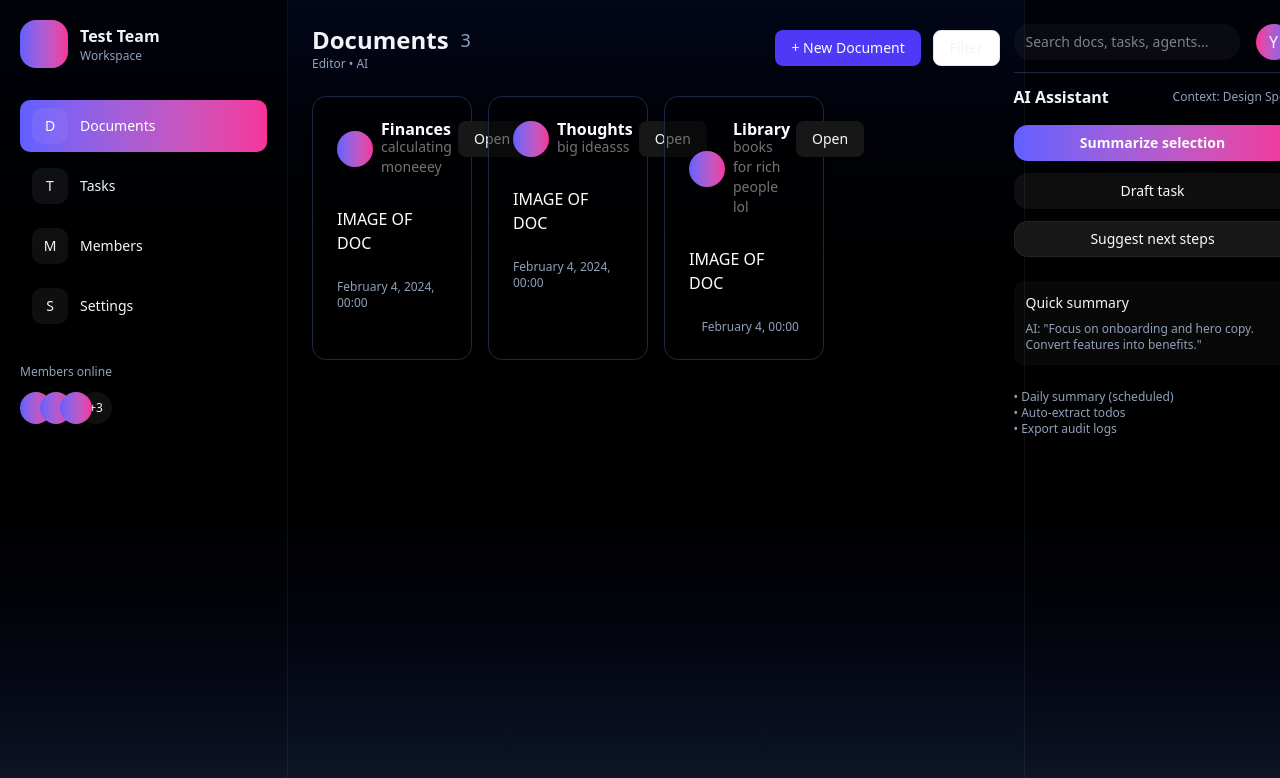
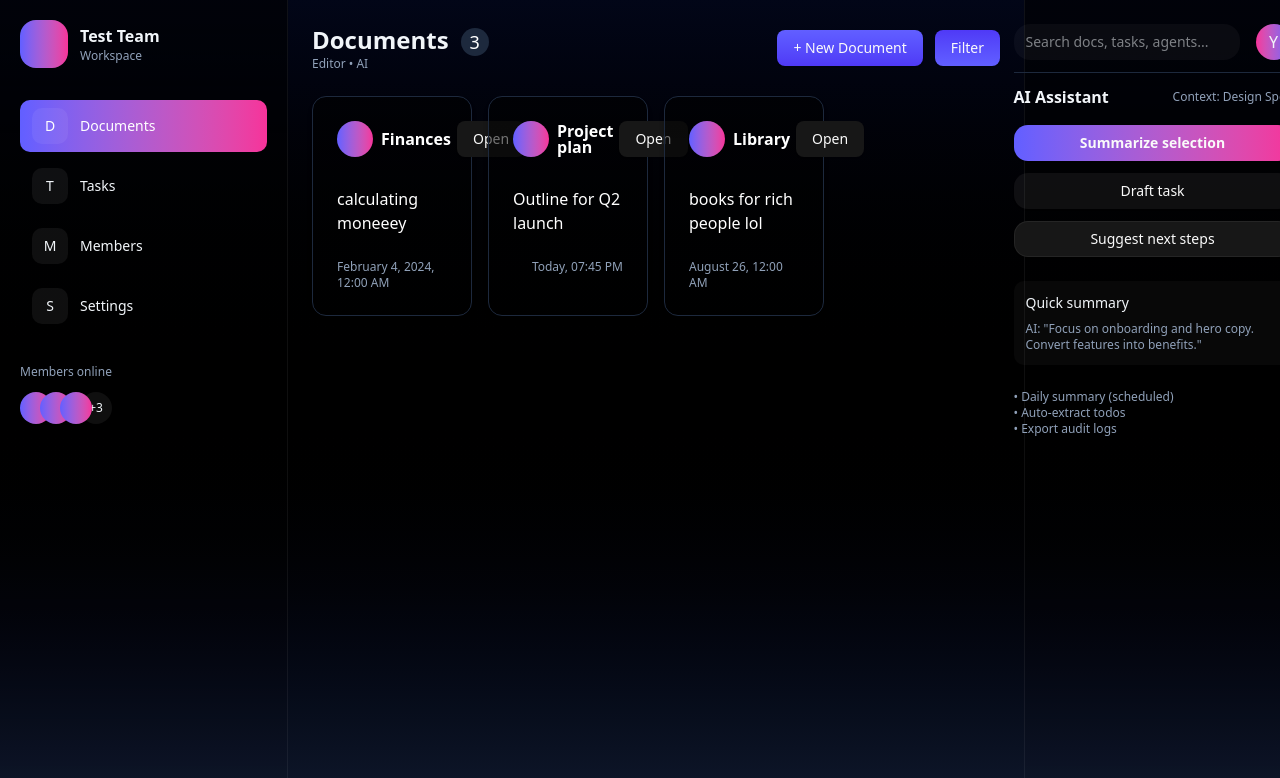
Before and after one commit to ATLAS129/symplexia-space, a Next.js app in the folder frontend/: page /workspace/1/documents in a window 1280 px wide. Shown: the top 778 px of the page. Built offline with nearby package versions, Linux system fonts and the light colour scheme.

Commit message:
minor changes in documents page and tasks page

```diff
--- a/frontend/src/app/(main)/page.tsx
+++ b/frontend/src/app/(main)/page.tsx
@@ -39,9 +39,11 @@ export default function MainPage() {
           </div>
 
           <div className="mt-8 flex gap-4">
-            <Button className="px-6 py-3 rounded-2xl bg-gradient-to-r from-cyan-400 to-indigo-500 shadow-lg font-semibold">
-              <Link href="/workspace">Get started</Link>
-            </Button>
+            <Link href="/workspace">
+              <Button className="px-6 py-3 rounded-2xl bg-gradient-to-r from-cyan-400 to-indigo-500 shadow-lg font-semibold">
+                Get started
+              </Button>
+            </Link>
             <Button className="px-6 py-3 rounded-2xl bg-white/6 hover:bg-white/8 transition">
               See demo
             </Button>
--- a/frontend/src/app/workspace/[workspaceId]/documents/page.tsx
+++ b/frontend/src/app/workspace/[workspaceId]/documents/page.tsx
@@ -24,15 +24,15 @@ const initialCards: Document[] = [
   },
   {
     id: 2,
-    title: "Thoughts",
-    description: "big ideasss",
-    createdAt: new Date("2024-02-04"),
+    title: "Project plan",
+    description: "Outline for Q2 launch",
+    createdAt: new Date(),
   },
   {
     id: 3,
     title: "Library",
     description: "books for rich people lol",
-    createdAt: new Date("2025-02-04"),
+    createdAt: new Date("2025-08-26"),
   },
 ];
 
@@ -65,7 +65,9 @@ export default function WorkspacePage() {
           <div>
             <div className="flex items-center gap-3">
               <h1 className="text-2xl font-semibold">Documents</h1>
-              <div className="text-lg text-slate-400">{documents.length}</div>
+              <div className="text-lg rounded-full bg-slate-800 w-7 h-7 flex justify-center items-center text-white translate-y-0.5">
+                {documents.length}
+              </div>
             </div>
 
             <div className="text-xs text-slate-400">Editor • AI</div>
@@ -74,7 +76,7 @@ export default function WorkspacePage() {
           <div className="flex items-center gap-3">
             <Dialog open={openNew} onOpenChange={setOpenNew}>
               <DialogTrigger asChild>
-                <Button className="bg-indigo-600 hover:bg-indigo-700">
+                <Button className="bg-gradient-to-b from-indigo-500 to-indigo-600 hover:from-indigo-600">
                   + New Document
                 </Button>
               </DialogTrigger>
@@ -109,7 +111,9 @@ export default function WorkspacePage() {
               </DialogContent>
             </Dialog>
 
-            <Button variant="outline">Filter</Button>
+            <Button className="bg-gradient-to-b from-indigo-600 to-indigo-500 hover:to-indigo-600">
+              Filter
+            </Button>
           </div>
         </div>
         <DocumentsCards documents={documents} />
--- a/frontend/src/app/workspace/[workspaceId]/tasks/page.tsx
+++ b/frontend/src/app/workspace/[workspaceId]/tasks/page.tsx
@@ -267,7 +267,7 @@ export default function TasksPage() {
           <div className="flex items-center gap-3">
             <Dialog open={openNew} onOpenChange={setOpenNew}>
               <DialogTrigger asChild>
-                <Button className="bg-indigo-600 hover:bg-indigo-700">
+                <Button className="bg-gradient-to-b from-indigo-500 to-indigo-600 hover:from-indigo-600">
                   + New Task
                 </Button>
               </DialogTrigger>
@@ -316,7 +316,9 @@ export default function TasksPage() {
               </DialogContent>
             </Dialog>
 
-            <Button variant="outline">Filter</Button>
+            <Button className="bg-gradient-to-b from-indigo-600 to-indigo-500 hover:to-indigo-600">
+              Filter
+            </Button>
           </div>
         </div>
 
--- a/frontend/src/components/DocumentsCards.tsx
+++ b/frontend/src/components/DocumentsCards.tsx
@@ -24,7 +24,7 @@ export default function DocumentsCards({
       {documents?.map((card: Document) => (
         <Card
           key={card.id}
-          className={`rounded-xl border-slate-800 bg-gradient-to-b from-black/60 to-black/30 shadow-md text-white`}
+          className="w-full h-full rounded-xl border-slate-800 bg-gradient-to-b from-black/60 to-black/30 shadow-md text-white"
         >
           <CardHeader>
             <div className="flex gap-2 items-center">
@@ -33,38 +33,51 @@ export default function DocumentsCards({
                 <CardTitle className="flex items-center gap-3">
                   {card.title}
                 </CardTitle>
-                <CardDescription>{card.description}</CardDescription>
+                <CardDescription></CardDescription>
               </div>
             </div>
 
             <CardAction>
-              <Button variant="default">
-                <Link href="/workspace/document">Open</Link>
-              </Button>
+              <Link href={`documents/${card.id}`}>
+                <Button variant="default">Open</Button>
+              </Link>
             </CardAction>
           </CardHeader>
-          <CardContent>IMAGE OF DOC</CardContent>
+          <CardContent>{card.description}</CardContent>
           <CardFooter className="flex justify-end items-end">
             <div className="text-xs text-slate-400">
               {(() => {
-                const d = card.createdAt;
+                const d = new Date(card.createdAt);
                 const now = new Date();
-                const oneYearMs = 365 * 24 * 60 * 60 * 1000;
-                const time = d.toTimeString().slice(0, 5);
-                const date =
-                  now.getTime() - d.getTime() > oneYearMs
+                const msPerDay = 24 * 60 * 60 * 1000;
+                const midnight = (t: Date) =>
+                  new Date(t.getFullYear(), t.getMonth(), t.getDate());
+                const diffDays = Math.round(
+                  (midnight(now).getTime() - midnight(d).getTime()) / msPerDay
+                );
+                const oneYear = 365 * msPerDay;
+                const time = d.toLocaleTimeString("en-US", {
+                  hour: "2-digit",
+                  minute: "2-digit",
+                });
+
+                const dateLabel =
+                  now.getTime() - d.getTime() > oneYear
                     ? d.toLocaleDateString("en-US", {
                         year: "numeric",
                         month: "long",
                         day: "numeric",
                       })
-                    : d.toDateString() === now.toDateString()
+                    : diffDays === 0
                     ? "Today"
+                    : diffDays === 1
+                    ? "Yesterday"
                     : d.toLocaleDateString("en-US", {
                         month: "long",
                         day: "numeric",
                       });
-                return `${date}, ${time}`;
+
+                return `${dateLabel}, ${time}`;
               })()}
             </div>
           </CardFooter>
--- a/frontend/src/components/NavItem.tsx
+++ b/frontend/src/components/NavItem.tsx
@@ -14,23 +14,23 @@ export default function NavItem({
   const pathName = usePathname();
 
   return (
+    <Link
+      className="flex items-center"
+      href={`/workspace/${workspaceId}/${label.toLowerCase()}`}
+    >
       <div
-      className={`px-3 py-2 rounded-lg flex items-center gap-3 cursor-pointer ${
+        className={`w-full px-3 py-2 rounded-lg flex items-center gap-3 cursor-pointer ${
           pathName.slice(1).replace(`workspace/${workspaceId}/`, "") ===
           label.toLowerCase()
             ? "bg-gradient-to-r from-indigo-500 to-pink-500 text-white"
             : "hover:bg-white/5"
         }`}
       >
-      <Link
-        className="flex items-center gap-3 w-full h-full"
-        href={`/workspace/${workspaceId}/${label.toLowerCase()}`}
-      >
         <div className="w-9 h-9 rounded-lg bg-white/6 grid place-items-center text-sm">
           {label[0]}
         </div>
         <div className="text-sm">{label}</div>
+      </div>
     </Link>
-    </div>
   );
 }
--- a/frontend/src/components/tasks/DragPreview.tsx
+++ b/frontend/src/components/tasks/DragPreview.tsx
@@ -5,7 +5,7 @@ import { Badge } from "../ui/Badge";
 export default function DragPreview({ task }: { task?: Task }) {
   if (!task) return null;
   return (
-    <div className="w-3/4 rounded-xl p-3 bg-gradient-to-b from-indigo-600/60 to-pink-500/30 text-white shadow-2xl transform-gpu transition-all duration-180 ease-out scale-105">
+    <div className="w-full rounded-xl p-3 bg-gradient-to-b from-indigo-600/60 to-pink-500/30 text-white shadow-2xl transform-gpu transition-all duration-180 ease-out scale-105">
       <div className="flex items-center justify-between gap-3">
         <div className="flex items-center gap-3">
           <Avatar
@@ -13,19 +13,26 @@ export default function DragPreview({ task }: { task?: Task }) {
             fallback={task.assignee?.initials ?? "U"}
           />
           <div>
-            <div className="font-medium">{task.title}</div>
+            <div className="font-medium">
+              {task.title.length > 20
+                ? `${task.title.slice(0, 20)}...`
+                : task.title}
+            </div>
             <div className="text-xs mt-0.5 opacity-90">
               {task.assignee?.name ?? "Unassigned"} · {task.due ?? "No due"}
             </div>
           </div>
         </div>
         <Badge
-          variant={
-            task.priority === "High"
-              ? "destructive"
+          className={
+            "text-xs " +
+            (task.priority === "High"
+              ? "bg-red-600/20 text-red-400"
               : task.priority === "Medium"
-              ? "secondary"
-              : "outline"
+              ? "bg-yellow-600/20 text-yellow-400"
+              : task.priority === "Low"
+              ? "bg-green-600/20 text-green-400"
+              : "bg-slate-600/20 text-slate-400")
           }
         >
           {task.priority}
--- a/frontend/src/components/tasks/SortableTask.tsx
+++ b/frontend/src/components/tasks/SortableTask.tsx
@@ -41,10 +41,7 @@ export default function SortableTask({
     >
       <div className="flex items-start justify-between gap-3">
         <div className="flex items-center gap-3">
-          <Avatar
-            className="w-9 h-9"
-            fallback={task.assignee?.initials ?? "U"}
-          />
+          <Avatar className="w-9 h-9" />
           <div>
             <div className="font-medium text-sm leading-tight">
               {task.title}
@@ -57,12 +54,15 @@ export default function SortableTask({
 
         <div className="flex flex-col items-end gap-2">
           <Badge
-            variant={
-              task.priority === "High"
-                ? "destructive"
+            className={
+              "text-xs " +
+              (task.priority === "High"
+                ? "bg-red-600/20 text-red-400"
                 : task.priority === "Medium"
-                ? "secondary"
-                : "outline"
+                ? "bg-yellow-600/20 text-yellow-400"
+                : task.priority === "Low"
+                ? "bg-green-600/20 text-green-400"
+                : "bg-slate-600/20 text-slate-400")
             }
           >
             {task.priority ?? "—"}
```
Lines whose indentation alone changed are shown as unchanged.
